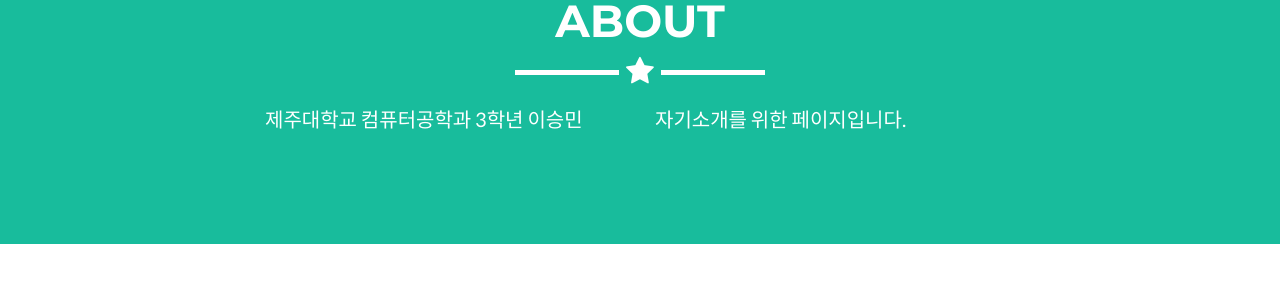
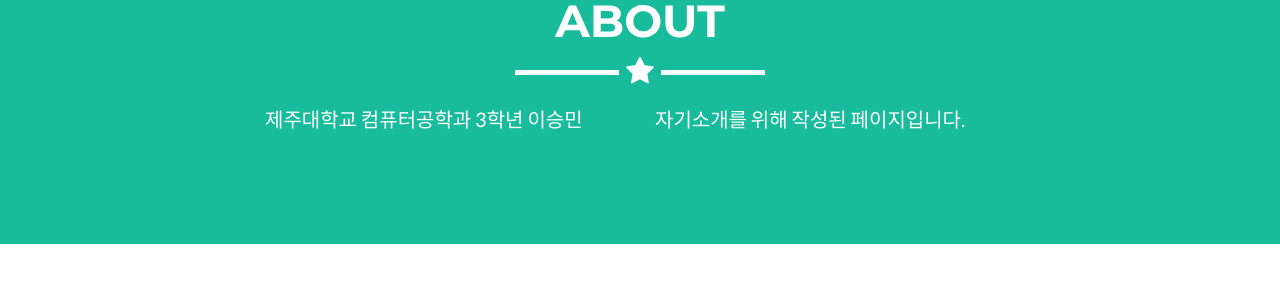
Before and after one commit to smlee5270/smlee5270.github.io, a Jekyll site: the page built from _posts/2014-07-18-project-1.markdown, in a window 1280 px wide and 900 px high, scrolled down 1386 px. Shown: the part 153-453 px from the top of the window. Built offline with Jekyll 4.4.1, drawn with Linux system fonts in a browser that asks for light colours.

Commit message:
ㄷㄷㄷㄷㄷ

```diff
--- a/_includes/about.html
+++ b/_includes/about.html
@@ -12,7 +12,7 @@
                     <p>제주대학교 컴퓨터공학과 3학년 이승민 </p>
                 </div>
                 <div class="col-lg-4">
-                    <p>자기소개를 위한 페이지입니다. </p>
+                    <p>자기소개를 위해 작성된 페이지입니다. </p>
                 </div>
             </div>
         </div>
```
